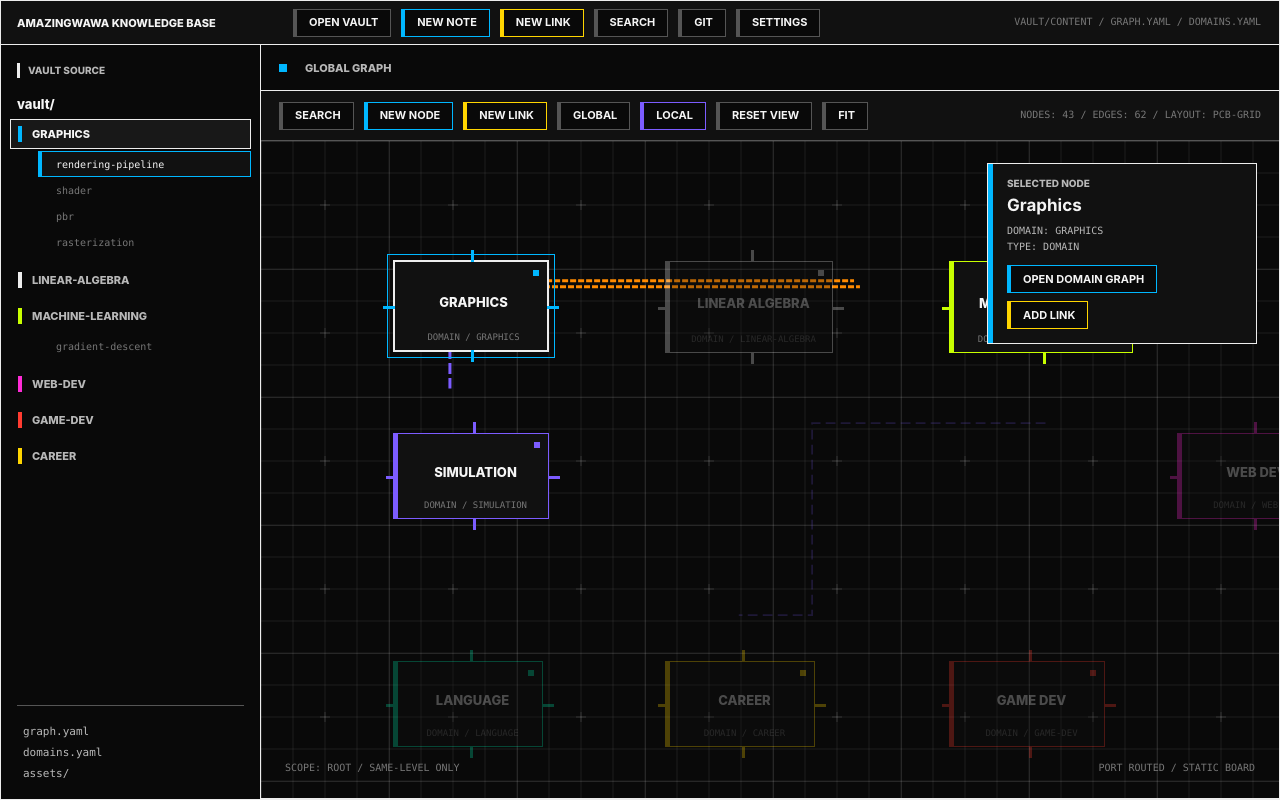
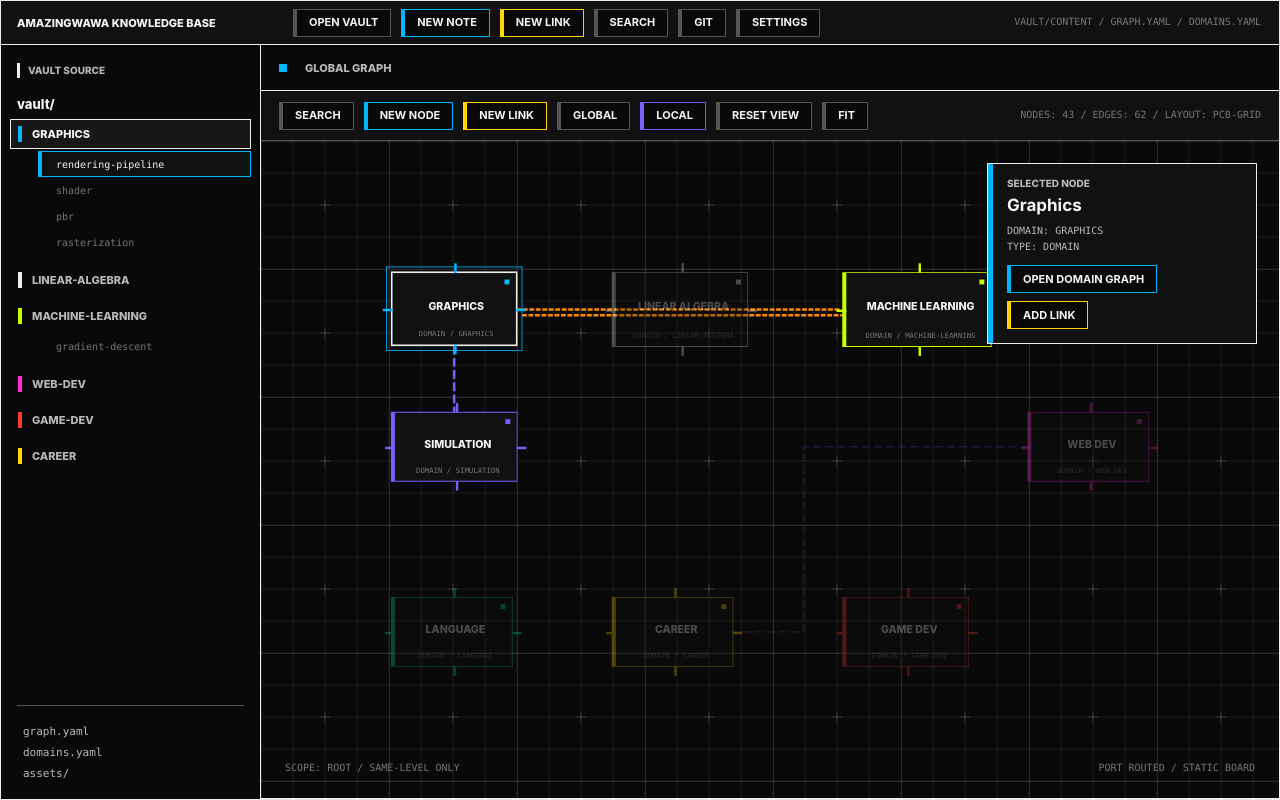
Before and after one commit to LzmUSTB/AmazingWawa_Knowledge_base, a Vue app in the folder apps/desktop/: page / in a window 1280 px wide. Built offline with nearby package versions, Linux system fonts and the light colour scheme.

Commit message:
add mouse interaction for graph view

```diff
--- a/apps/desktop/src/components/graph/GraphToolbar.vue
+++ b/apps/desktop/src/components/graph/GraphToolbar.vue
@@ -1,5 +1,5 @@
 <script setup>
-defineEmits(["open-dialog", "show-graph"]);
+defineEmits(["fit-view", "open-dialog", "show-graph"]);
 </script>
 
 <template>
@@ -21,8 +21,8 @@ defineEmits(["open-dialog", "show-graph"]);
     </button>
     <button class="hud-button" @click="$emit('show-graph', 'root')">Global</button>
     <button class="hud-button" style="--button-color: var(--simulation)">Local</button>
-    <button class="hud-button">Reset View</button>
-    <button class="hud-button">Fit</button>
+    <button class="hud-button" @click="$emit('fit-view')">Reset View</button>
+    <button class="hud-button" @click="$emit('fit-view')">Fit</button>
     <div class="graph-stats">nodes: 43 / edges: 62 / layout: pcb-grid</div>
   </div>
 </template>
--- a/apps/desktop/src/components/graph/GraphView.vue
+++ b/apps/desktop/src/components/graph/GraphView.vue
@@ -1,8 +1,20 @@
 <script setup>
-import { computed, ref } from "vue";
+import { computed, nextTick, onMounted, ref, watch } from "vue";
 import NodeContextMenu from "./NodeContextMenu.vue";
+import {
+  clamp,
+  fitCameraToBounds,
+  getScopeBounds,
+  GRAPH_CAMERA_LIMITS,
+  zoomCameraAt,
+} from "../../graph/graph-camera.js";
 import { getConnectedNodeIds, isConnectedEdge } from "../../graph/graph-interactions.js";
-import { getNodeLayout, getTracePoints, pointsToPath } from "../../graph/graph-layout.js";
+import {
+  getNodeLayout,
+  getTracePoints,
+  graphBoardSize,
+  pointsToPath,
+} from "../../graph/graph-layout.js";
 import { getGraphScope, isDomainNode } from "../../graph/graph-scope.js";
 import { getDomainColor, nodeClass, relationTheme } from "../../graph/graph-theme.js";
 
@@ -19,7 +31,12 @@ const props = defineProps({
 
 const emit = defineEmits(["open-dialog", "open-note", "open-scope", "select-node", "show-local"]);
 
+const viewportRef = ref(null);
 const hoveredNodeId = ref("");
+const isPanning = ref(false);
+const panStart = ref({ pointerId: 0, x: 0, y: 0, cameraX: 0, cameraY: 0 });
+const camera = ref({ x: 0, y: 0, zoom: 1 });
+const board = graphBoardSize.desktop;
 const currentScope = computed(() => getGraphScope(props.scopeId));
 const focusNodeId = computed(() => hoveredNodeId.value || props.selectedNodeId);
 const connectedIds = computed(() => getConnectedNodeIds(focusNodeId.value, currentScope.value.edges));
@@ -66,11 +83,105 @@ function handleShowLocal(nodeId) {
   }
   emit("show-local", nodeId);
 }
+
+function isInteractiveTarget(event) {
+  return Boolean(event.target.closest("button, a, input, textarea, select, .node-context-menu"));
+}
+
+function fitCurrentScope() {
+  if (!viewportRef.value) return;
+  const bounds = getScopeBounds(currentScope.value.nodes, (id) => getNodeLayout(id, currentScope.value.id));
+  camera.value = fitCameraToBounds(viewportRef.value, bounds, {
+    margin: 160,
+    minZoom: GRAPH_CAMERA_LIMITS.minZoom,
+    maxZoom: 1.4,
+  });
+}
+
+function handlePointerDown(event) {
+  if (isInteractiveTarget(event)) return;
+  isPanning.value = true;
+  panStart.value = {
+    pointerId: event.pointerId,
+    x: event.clientX,
+    y: event.clientY,
+    cameraX: camera.value.x,
+    cameraY: camera.value.y,
+  };
+  event.currentTarget.setPointerCapture(event.pointerId);
+}
+
+function handlePointerMove(event) {
+  if (!isPanning.value || event.pointerId !== panStart.value.pointerId) return;
+  camera.value = {
+    ...camera.value,
+    x: panStart.value.cameraX + event.clientX - panStart.value.x,
+    y: panStart.value.cameraY + event.clientY - panStart.value.y,
+  };
+}
+
+function stopPanning(event) {
+  if (event?.pointerId && event.pointerId !== panStart.value.pointerId) return;
+  isPanning.value = false;
+}
+
+function handleWheel(event) {
+  event.preventDefault();
+  if (!viewportRef.value) return;
+  const factor = event.deltaY > 0 ? 1 / 1.12 : 1.12;
+  const nextZoom = clamp(
+    camera.value.zoom * factor,
+    GRAPH_CAMERA_LIMITS.minZoom,
+    GRAPH_CAMERA_LIMITS.maxZoom,
+  );
+  camera.value = zoomCameraAt(
+    camera.value,
+    event.clientX,
+    event.clientY,
+    viewportRef.value,
+    nextZoom,
+  );
+}
+
+onMounted(() => {
+  nextTick(fitCurrentScope);
+});
+
+watch(
+  () => props.scopeId,
+  () => nextTick(fitCurrentScope),
+);
+
+defineExpose({ fitCurrentScope });
 </script>
 
 <template>
   <section class="graph-view technical-grid">
-    <svg class="trace-layer" viewBox="0 0 1180 780" aria-hidden="true">
+    <div
+      ref="viewportRef"
+      class="graph-viewport"
+      :class="{ 'is-panning': isPanning }"
+      @pointercancel="stopPanning"
+      @pointerdown="handlePointerDown"
+      @pointermove="handlePointerMove"
+      @pointerup="stopPanning"
+      @wheel="handleWheel"
+    >
+      <div
+        class="graph-board"
+        :style="{
+          width: `${board.width}px`,
+          height: `${board.height}px`,
+          transform: `translate(${camera.x}px, ${camera.y}px) scale(${camera.zoom})`,
+        }"
+      >
+        <svg
+          class="trace-layer"
+          :height="board.height"
+          :viewBox="`0 0 ${board.width} ${board.height}`"
+          :width="board.width"
+          aria-hidden="true"
+        >
           <defs>
             <marker
               id="trace-arrow"
@@ -112,6 +223,7 @@ function handleShowLocal(nodeId) {
           </g>
         </svg>
 
+        <div class="node-layer">
           <button
             v-for="node in currentScope.nodes"
             :key="node.id"
@@ -136,6 +248,9 @@ function handleShowLocal(nodeId) {
             <span class="node-title">{{ node.title }}</span>
             <span class="node-meta">{{ node.type }} / {{ node.domain }}</span>
           </button>
+        </div>
+      </div>
+    </div>
 
     <div class="routing-label routing-label--a">
       SCOPE: {{ currentScope.type }} / SAME-LEVEL ONLY
@@ -160,11 +275,40 @@ function handleShowLocal(nodeId) {
   border-bottom: 1px solid var(--border-primary);
 }
 
-.trace-layer {
+.graph-viewport {
   position: absolute;
   inset: 0;
   width: 100%;
   height: 100%;
+  cursor: grab;
+  overflow: hidden;
+  touch-action: none;
+}
+
+.graph-viewport.is-panning {
+  cursor: grabbing;
+}
+
+.graph-board {
+  position: absolute;
+  left: 0;
+  top: 0;
+  transform-origin: 0 0;
+}
+
+.trace-layer,
+.node-layer {
+  position: absolute;
+  left: 0;
+  top: 0;
+}
+
+.node-layer {
+  width: 100%;
+  height: 100%;
+}
+
+.trace-layer {
   color: var(--relation-depends-on);
 }
 
--- a/apps/desktop/src/components/graph/NodeContextMenu.vue
+++ b/apps/desktop/src/components/graph/NodeContextMenu.vue
@@ -16,7 +16,7 @@ const domainSelected = computed(() => isDomainNode(props.node.id));
 </script>
 
 <template>
-  <div class="node-context" :style="{ '--node-color': getDomainColor(node.domain) }">
+  <div class="node-context node-context-menu" :style="{ '--node-color': getDomainColor(node.domain) }">
     <div class="node-context__accent"></div>
     <div>
       <div class="node-context__eyebrow">Selected Node</div>
--- a/apps/desktop/src/components/layout/WorkspaceLayout.vue
+++ b/apps/desktop/src/components/layout/WorkspaceLayout.vue
@@ -1,4 +1,5 @@
 <script setup>
+import { ref } from "vue";
 import NewLinkDialog from "../dialogs/NewLinkDialog.vue";
 import NewNoteDialog from "../dialogs/NewNoteDialog.vue";
 import GraphToolbar from "../graph/GraphToolbar.vue";
@@ -51,8 +52,14 @@ const emit = defineEmits([
   "show-view",
 ]);
 
+const graphViewRef = ref(null);
+
 function openLocalGraph(nodeId) {
   emit("select-node", nodeId);
+}
+
+function fitGraphView() {
+  graphViewRef.value?.fitCurrentScope();
 }
 </script>
 
@@ -79,10 +86,12 @@ function openLocalGraph(nodeId) {
 
         <template v-if="currentView === 'graph'">
           <GraphToolbar
+            @fit-view="fitGraphView"
             @open-dialog="$emit('open-dialog', $event)"
             @show-graph="$emit('show-graph', $event)"
           />
           <GraphView
+            ref="graphViewRef"
             :selected-node-id="selectedNodeId"
             :scope-id="graphScopeId"
             @open-dialog="$emit('open-dialog', $event)"
--- a/apps/desktop/src/components/mobile/MobileLocalGraphView.vue
+++ b/apps/desktop/src/components/mobile/MobileLocalGraphView.vue
@@ -1,7 +1,12 @@
 <script setup>
 import { computed } from "vue";
 import { getConnectedNodeIds } from "../../graph/graph-interactions.js";
-import { getNodeLayout, getTracePoints, pointsToPath } from "../../graph/graph-layout.js";
+import {
+  getNodeLayout,
+  getTracePoints,
+  graphBoardSize,
+  pointsToPath,
+} from "../../graph/graph-layout.js";
 import { graphEdges, graphNodes } from "../../graph/mock-graph-data.js";
 import { getDomainColor, relationTheme } from "../../graph/graph-theme.js";
 
@@ -23,6 +28,7 @@ const selectedNode = computed(
   () => graphNodes.find((node) => node.id === props.selectedNodeId) || graphNodes[0],
 );
 const connectedIds = computed(() => getConnectedNodeIds(selectedNode.value.id));
+const board = graphBoardSize.mobile;
 </script>
 
 <template>
@@ -36,7 +42,20 @@ const connectedIds = computed(() => getConnectedNodeIds(selectedNode.value.id));
       current node + direct relations
     </nav>
     <section class="mobile-graph technical-grid">
-      <svg viewBox="0 0 390 548" class="mobile-traces" aria-hidden="true">
+      <div
+        class="mobile-board"
+        :style="{
+          width: `${board.width}px`,
+          height: `${board.height}px`,
+        }"
+      >
+        <svg
+          :height="board.height"
+          :viewBox="`0 0 ${board.width} ${board.height}`"
+          :width="board.width"
+          class="mobile-traces"
+          aria-hidden="true"
+        >
           <path
             v-for="edge in edges"
             :key="edge.id"
@@ -47,6 +66,7 @@ const connectedIds = computed(() => getConnectedNodeIds(selectedNode.value.id));
           />
         </svg>
 
+        <div class="mobile-node-layer">
           <button
             v-for="node in nodes"
             :key="node.id"
@@ -70,6 +90,8 @@ const connectedIds = computed(() => getConnectedNodeIds(selectedNode.value.id));
             <i class="mobile-port mobile-port--left"></i>
             <span>{{ node.title }}</span>
           </button>
+        </div>
+      </div>
     </section>
     <aside class="bottom-card">
       <div class="card-accent"></div>
@@ -132,9 +154,22 @@ const connectedIds = computed(() => getConnectedNodeIds(selectedNode.value.id));
   overflow: hidden;
 }
 
-.mobile-traces {
+.mobile-board {
   position: absolute;
-  inset: 0;
+  left: 0;
+  top: 0;
+  transform: translate(-255px, -326px);
+  transform-origin: 0 0;
+}
+
+.mobile-traces,
+.mobile-node-layer {
+  position: absolute;
+  left: 0;
+  top: 0;
+}
+
+.mobile-node-layer {
   width: 100%;
   height: 100%;
 }
--- /dev/null
+++ b/apps/desktop/src/graph/graph-camera.js
@@ -0,0 +1,72 @@
+export const GRAPH_CAMERA_LIMITS = {
+  minZoom: 0.35,
+  maxZoom: 2.2,
+};
+
+export function clamp(value, min, max) {
+  return Math.min(Math.max(value, min), max);
+}
+
+export function screenToWorld(clientX, clientY, viewportElement, camera) {
+  const rect = viewportElement.getBoundingClientRect();
+  return {
+    x: (clientX - rect.left - camera.x) / camera.zoom,
+    y: (clientY - rect.top - camera.y) / camera.zoom,
+  };
+}
+
+export function zoomCameraAt(camera, clientX, clientY, viewportElement, nextZoom) {
+  const zoom = clamp(nextZoom, GRAPH_CAMERA_LIMITS.minZoom, GRAPH_CAMERA_LIMITS.maxZoom);
+  const rect = viewportElement.getBoundingClientRect();
+  const viewportX = clientX - rect.left;
+  const viewportY = clientY - rect.top;
+  const worldX = (viewportX - camera.x) / camera.zoom;
+  const worldY = (viewportY - camera.y) / camera.zoom;
+
+  return {
+    x: viewportX - worldX * zoom,
+    y: viewportY - worldY * zoom,
+    zoom,
+  };
+}
+
+export function getScopeBounds(nodes, getNodeLayout) {
+  if (!nodes.length) {
+    return { x: 0, y: 0, width: 1, height: 1 };
+  }
+
+  const boxes = nodes.map((node) => getNodeLayout(node.id));
+  const minX = Math.min(...boxes.map((box) => box.x));
+  const minY = Math.min(...boxes.map((box) => box.y));
+  const maxX = Math.max(...boxes.map((box) => box.x + box.width));
+  const maxY = Math.max(...boxes.map((box) => box.y + box.height));
+
+  return {
+    x: minX,
+    y: minY,
+    width: maxX - minX,
+    height: maxY - minY,
+  };
+}
+
+export function fitCameraToBounds(viewportElement, bounds, options = {}) {
+  const margin = options.margin ?? 160;
+  const minZoom = options.minZoom ?? GRAPH_CAMERA_LIMITS.minZoom;
+  const maxZoom = options.maxZoom ?? 1.4;
+  const rect = viewportElement.getBoundingClientRect();
+  const paddedWidth = bounds.width + margin * 2;
+  const paddedHeight = bounds.height + margin * 2;
+  const zoom = clamp(
+    Math.min(rect.width / paddedWidth, rect.height / paddedHeight),
+    minZoom,
+    maxZoom,
+  );
+  const centerX = bounds.x + bounds.width / 2;
+  const centerY = bounds.y + bounds.height / 2;
+
+  return {
+    x: rect.width / 2 - centerX * zoom,
+    y: rect.height / 2 - centerY * zoom,
+    zoom,
+  };
+}
--- a/apps/desktop/src/graph/graph-layout.js
+++ b/apps/desktop/src/graph/graph-layout.js
@@ -1,7 +1,30 @@
-export const graphCanvasSize = {
-  desktop: { width: 1180, height: 780 },
-  mobile: { width: 390, height: 548 },
+export const graphBoardSize = {
+  desktop: { width: 2400, height: 1600 },
+  mobile: { width: 900, height: 1200 },
 };
+
+export const graphCanvasSize = graphBoardSize;
+
+const desktopOffset = { x: 610, y: 410 };
+const mobileOffset = { x: 255, y: 326 };
+
+function offsetLayout(layout, offset) {
+  return Object.fromEntries(
+    Object.entries(layout).map(([id, box]) => [
+      id,
+      { ...box, x: box.x + offset.x, y: box.y + offset.y },
+    ]),
+  );
+}
+
+function offsetRoutes(routes, offset) {
+  return Object.fromEntries(
+    Object.entries(routes).map(([id, points]) => [
+      id,
+      points.map(([x, y]) => [x + offset.x, y + offset.y]),
+    ]),
+  );
+}
 
 const rootNodeLayout = {
   graphics: { x: 132, y: 120, width: 156, height: 92 },
@@ -41,13 +64,13 @@ const mobileNodeLayout = {
 };
 
 const scopeLayouts = {
-  root: rootNodeLayout,
-  graphics: graphicsNodeLayout,
-  "rendering-pipeline": focusNodeLayout,
+  root: offsetLayout(rootNodeLayout, desktopOffset),
+  graphics: offsetLayout(graphicsNodeLayout, desktopOffset),
+  "rendering-pipeline": offsetLayout(focusNodeLayout, desktopOffset),
 };
 
 const traceRoutes = {
-  root: {
+  root: offsetRoutes({
     "root-graphics-ml": [
       [288, 166],
       [392, 166],
@@ -66,8 +89,8 @@ const traceRoutes = {
       [640, 563],
       [554, 563],
     ],
-  },
-  graphics: {
+  }, desktopOffset),
+  graphics: offsetRoutes({
     "graphics-rendering-pipeline": [
       [500, 348],
       [416, 348],
@@ -102,8 +125,8 @@ const traceRoutes = {
       [635, 579],
       [840, 579],
     ],
-  },
-  "rendering-pipeline": {
+  }, desktopOffset),
+  "rendering-pipeline": offsetRoutes({
     "graphics-rendering-pipeline": [
       [308, 361],
       [404, 361],
@@ -127,8 +150,8 @@ const traceRoutes = {
       [756, 577],
       [836, 577],
     ],
-  },
-  mobile: {
+  }, desktopOffset),
+  mobile: offsetRoutes({
     "graphics-rendering-pipeline": [
       [187, 144],
       [187, 188],
@@ -152,11 +175,11 @@ const traceRoutes = {
       [320, 252],
       [320, 152],
     ],
-  },
+  }, mobileOffset),
 };
 
 export function getNodeLayout(id, scopeId = "graphics", size = "desktop") {
-  if (size === "mobile") return mobileNodeLayout[id];
+  if (size === "mobile") return offsetLayout(mobileNodeLayout, mobileOffset)[id];
   return scopeLayouts[scopeId]?.[id] || rootNodeLayout[id] || graphicsNodeLayout[id];
 }
 
```
Also changed, not shown: 1 other file (tests, documents, lock files or other folders). Lines whose indentation alone changed are shown as unchanged.
